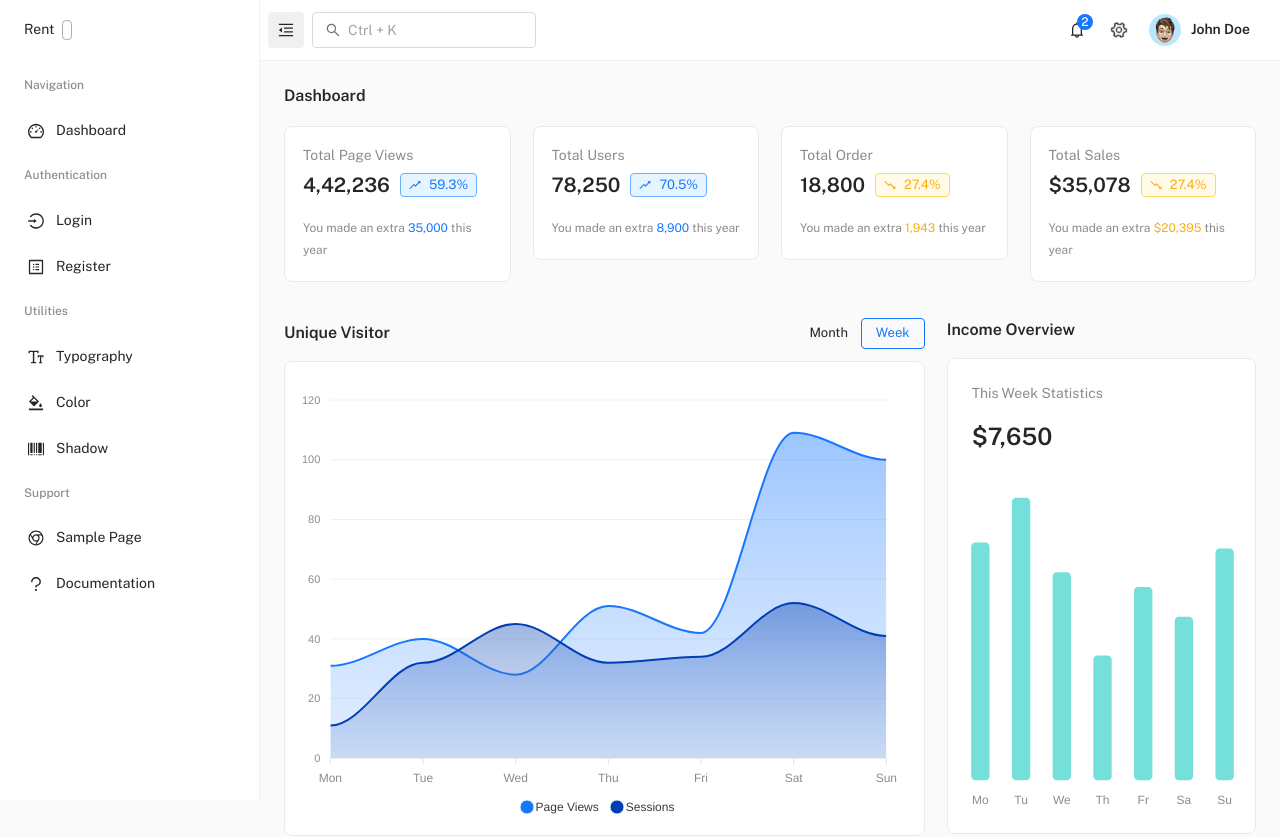
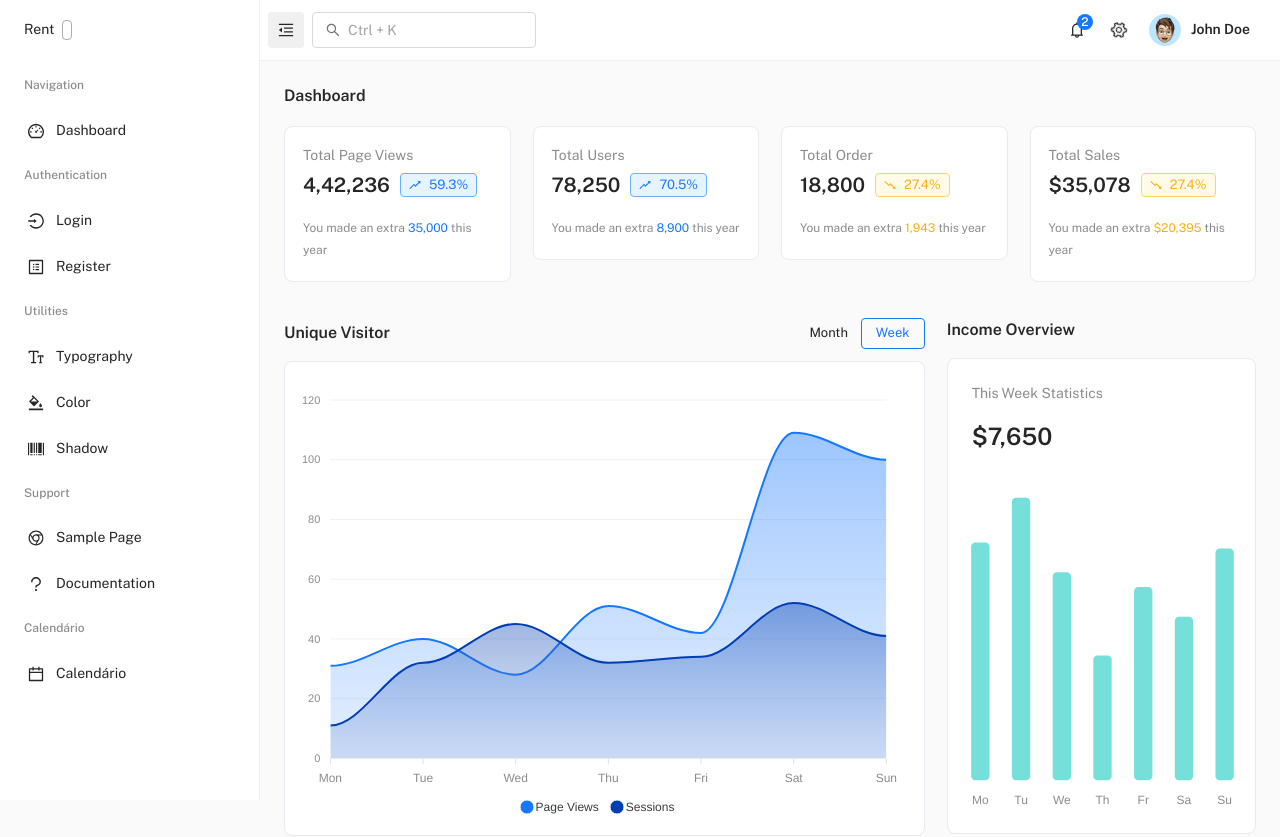
Before and after one commit to code-crafters-3/Rentx, a React (Vite) app: page / in a window 1280 px wide. Shown: the top 837 px of the page. Built offline with nearby package versions, Linux system fonts and the light colour scheme.

Commit message:
feat: creating calendar page

```diff
--- a/package.json
+++ b/package.json
@@ -30,6 +30,9 @@
     "@mui/lab": "^5.0.0-alpha.167",
     "@mui/material": "^5.15.12",
     "@mui/system": "^5.15.12",
+    "@schedule-x/events-service": "^2.12.1",
+    "@schedule-x/react": "^2.12.0",
+    "@schedule-x/theme-default": "^2.12.1",
     "@svgr/webpack": "^8.1.0",
     "@vitejs/plugin-react": "^4.2.1",
     "apexcharts": "^3.49.0",
--- /dev/null
+++ b/src/menu-items/calendar.tsx
@@ -0,0 +1,27 @@
+// assets
+import { CalendarOutlined } from '@ant-design/icons';
+
+// icons
+const icons = {
+  CalendarOutlined
+};
+
+// ==============================|| MENU ITEMS - DASHBOARD ||============================== //
+
+const calendar = {
+  id: 'group-calendar',
+  title: 'Calendário',
+  type: 'group',
+  children: [
+    {
+      id: 'calendar',
+      title: 'Calendário',
+      type: 'item',
+      url: '/calendar',
+      icon: icons.CalendarOutlined,
+      breadcrumbs: false
+    }
+  ]
+};
+
+export default calendar;
--- a/src/menu-items/index.jsx
+++ b/src/menu-items/index.jsx
@@ -3,11 +3,12 @@ import dashboard from './dashboard';
 import pages from './page';
 import utilities from './utilities';
 import support from './support';
+import calendar from './calendar';
 
 // ==============================|| MENU ITEMS ||============================== //
 
 const menuItems = {
-  items: [dashboard, pages, utilities, support]
+  items: [dashboard, pages, utilities, support, calendar]
 };
 
 export default menuItems;
--- /dev/null
+++ b/src/pages/calendar/index.tsx
@@ -0,0 +1,39 @@
+import { useCalendarApp, ScheduleXCalendar } from '@schedule-x/react'
+import {
+  createViewDay,
+  createViewMonthAgenda,
+  createViewMonthGrid,
+  createViewWeek,
+} from '@schedule-x/calendar'
+import { createEventsServicePlugin } from '@schedule-x/events-service'
+
+import '@schedule-x/theme-default/dist/index.css'
+import { useEffect, useState } from 'react'
+
+export default function CalendarDefault() {
+  const eventsService = useState(() => createEventsServicePlugin())[0]
+
+  const calendar = useCalendarApp({
+    views: [createViewDay(), createViewWeek(), createViewMonthGrid(), createViewMonthAgenda()],
+    events: [
+      {
+        id: '1',
+        title: 'Event 1',
+        start: '2023-12-16',
+        end: '2023-12-16',
+      },
+    ],
+    plugins: [eventsService]
+  })
+
+  useEffect(() => {
+    // get all events
+    eventsService.getAll()
+  }, [])
+
+  return (
+    <div>
+      <ScheduleXCalendar calendarApp={calendar} />
+    </div>
+  )
+}
--- a/src/routes/MainRoutes.jsx
+++ b/src/routes/MainRoutes.jsx
@@ -8,6 +8,7 @@ const Color = Loadable(lazy(() => import('pages/component-overview/color')));
 const Typography = Loadable(lazy(() => import('pages/component-overview/typography')));
 const Shadow = Loadable(lazy(() => import('pages/component-overview/shadows')));
 const DashboardDefault = Loadable(lazy(() => import('pages/dashboard/index')));
+const CalendarDefault = Loadable(lazy(() => import('pages/calendar/index')));
 
 // render - sample page
 const SamplePage = Loadable(lazy(() => import('pages/extra-pages/sample-page')));
@@ -21,6 +22,10 @@ const MainRoutes = {
     {
       path: '/',
       element: <DashboardDefault />
+    },
+    {
+      path: 'calendar',
+      element: <CalendarDefault />
     },
     {
       path: 'color',
```
Also changed, not shown: 2 other files (tests, documents, lock files or other folders).
